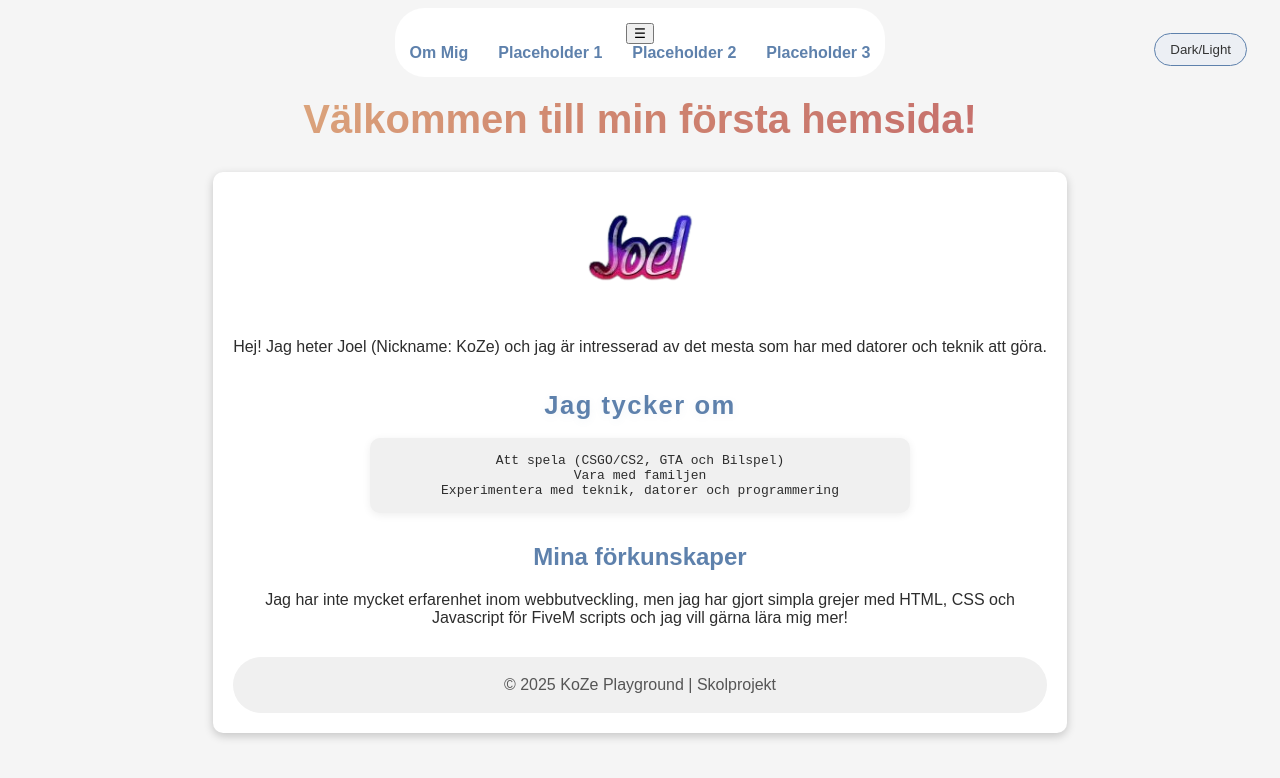
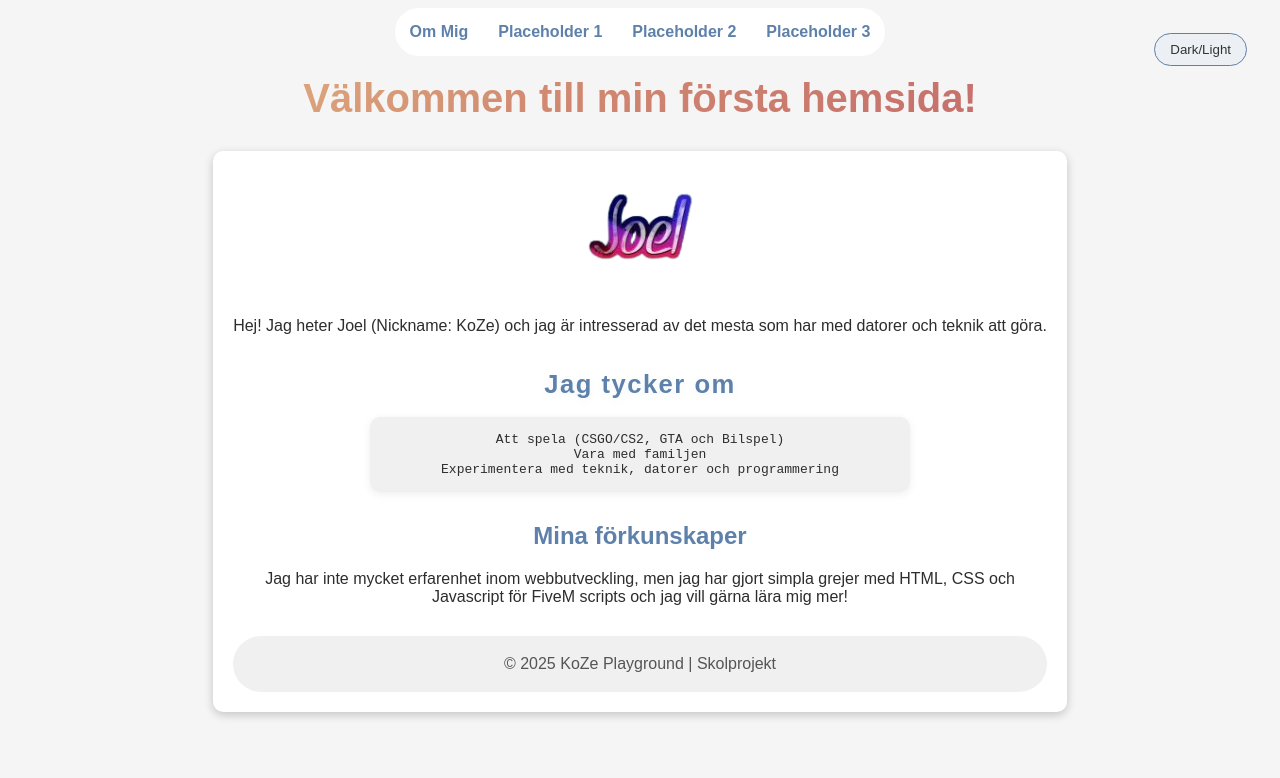
Before and after one commit to EzOk016/KoZe-Playground, a plain HTML site: page index.html in a window 1280 px wide. Drawn offline with Linux system fonts and the light colour scheme.

Commit message:
Update index.html

```diff
--- a/index.html
+++ b/index.html
@@ -2,15 +2,14 @@
 <html lang="sv">
     <head>
         <meta charset="UTF-8">
-        <meta name="viewport" content="width=device-width, initial-scale=1.0">
+        <meta name="viewport" content="width=device-width, initial-scale=1.0, maximum-scale=1.0, user-scalable=no">
         <title>KoZe Playground</title>
         <link rel="icon" href="images/favicon.ico" type="image/x-icon">
         <link rel="stylesheet" href="style.css">
     </head>
     <body>
         <nav class="navbar">
-            <button class="menu-toggle" aria-label="Toggle Menu">☰</button>
-            <ul class="nav-links">
+            <ul>
                 <li><a href="index.html">Om Mig</a></li>
                 <li><a href="category/category.html">Placeholder 1</a></li>
                 <li><a href="category1/category1.html">Placeholder 2</a></li>
```
